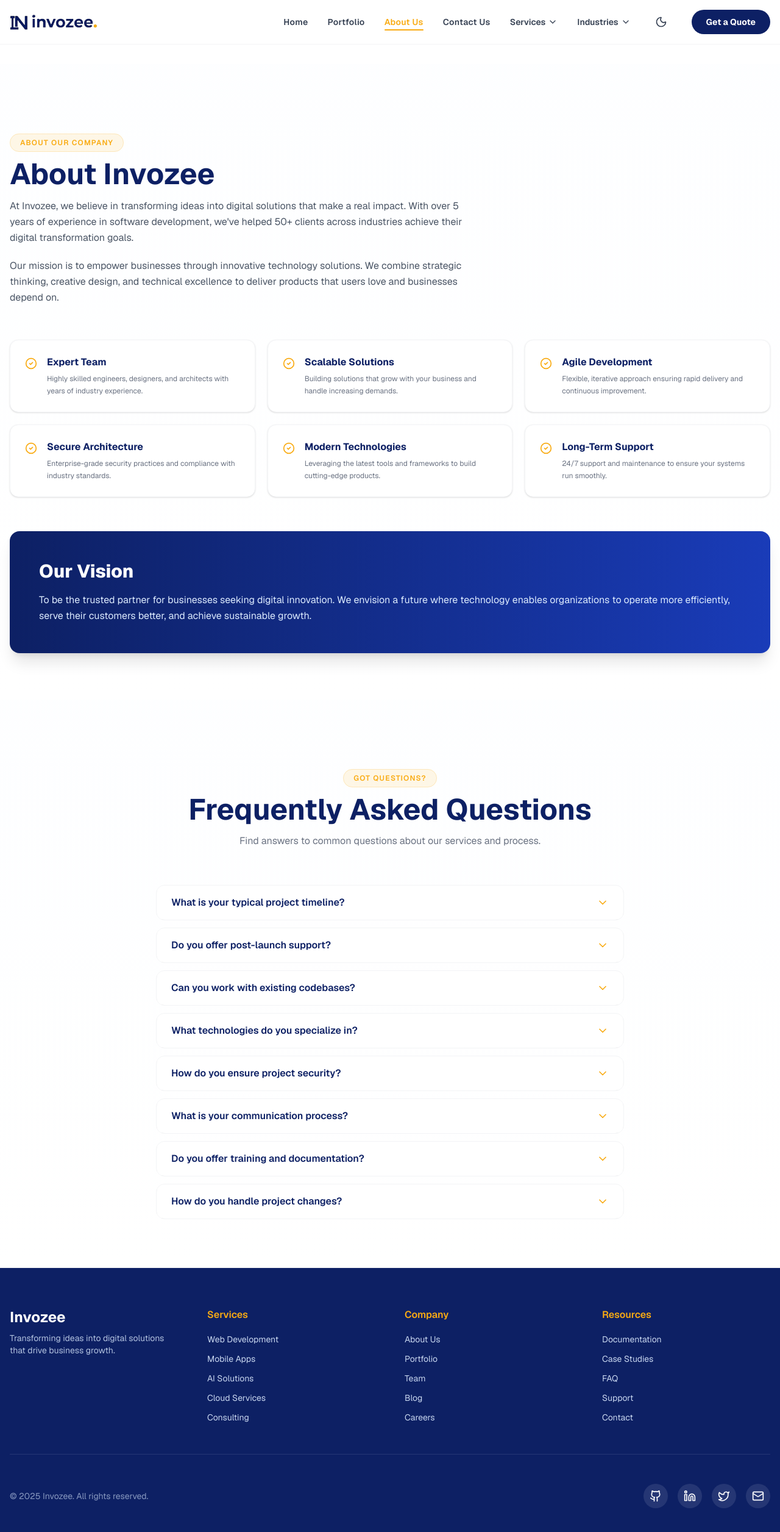
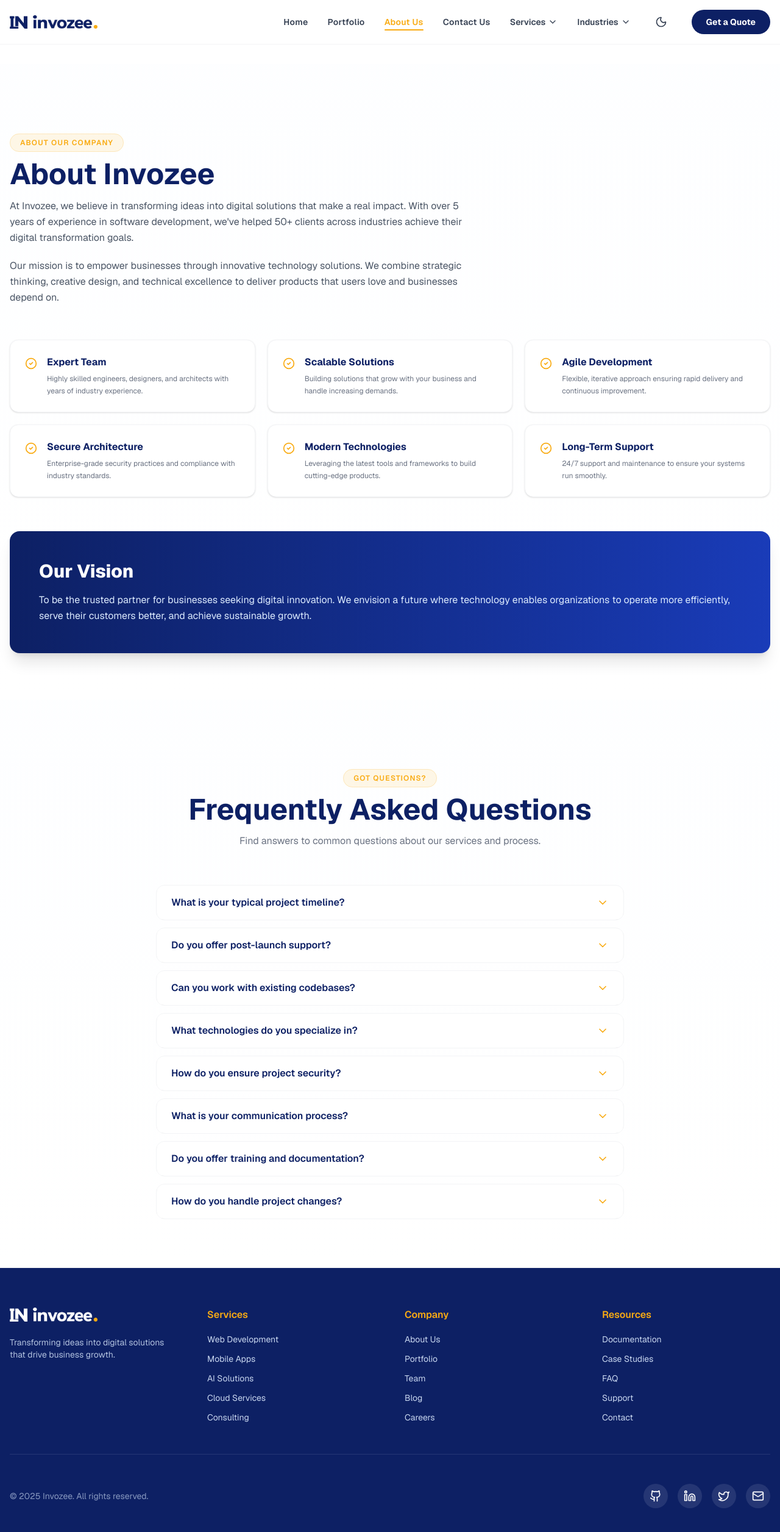
Before and after one commit to NabeelMughal/invozee-solutions, a Next.js app: page /about in a window 1280 px wide. Shown: the top 2512 px of the page at 61% size. Built offline with nearby package versions, Linux system fonts and the light colour scheme.

Commit message:
Add responsive footer and navbar logos; include light and dark theme images

```diff
--- a/components/footer.tsx
+++ b/components/footer.tsx
@@ -2,6 +2,8 @@
 
 import { motion } from 'framer-motion';
 import { Github, Linkedin, Twitter, Mail } from 'lucide-react';
+import Link from 'next/link';
+
 
 export function Footer() {
   const currentYear = 2025;
@@ -58,7 +60,14 @@ export function Footer() {
             viewport={{ once: true }}
             transition={{ duration: 0.6 }}
           >
-            <h3 className="text-2xl font-bold mb-2">Invozee</h3>
+            <Link href="/">
+              <motion.div
+                whileHover={{ scale: 1.03 }}
+                className="text-2xl font-bold text-primary dark:text-white cursor-pointer"
+              >
+                <img className="w-32 md:w-36 dark:brightness-110 mb-6" src="/invozee_Light.png" alt="Logo" />
+              </motion.div>
+            </Link>
             <p className="text-blue-100/80 dark:text-gray-400 text-sm">
               Transforming ideas into digital solutions that drive business growth.
             </p>
--- a/components/navbar.tsx
+++ b/components/navbar.tsx
@@ -39,6 +39,7 @@ export function Navbar() {
   // Mega Menu State
   const [activeMenu, setActiveMenu] = useState<'services' | 'industries' | null>(null);
   const [menuTimer, setMenuTimer] = useState<NodeJS.Timeout | null>(null);
+
 
   useEffect(() => {
     setMounted(true);
@@ -151,7 +152,11 @@ export function Navbar() {
               whileHover={{ scale: 1.03 }}
               className="text-2xl font-bold text-primary dark:text-white cursor-pointer"
             >
-              <img className="w-32 md:w-36 dark:brightness-110" src="/transparent_logo.png" alt="Logo" />
+              <img
+                className="w-32 md:w-36"
+                src={theme === "dark" ? "/invozee_Light.png" : "/invozee_Dark.png"}
+                alt="Logo"
+              />
             </motion.div>
           </Link>
 
@@ -163,11 +168,10 @@ export function Navbar() {
                 <Link
                   key={item.label}
                   href={item.href}
-                  className={`text-sm font-semibold tracking-wide transition-all duration-300 relative py-1 ${
-                    isActive
+                  className={`text-sm font-semibold tracking-wide transition-all duration-300 relative py-1 ${isActive
                       ? 'text-[#f9ab12]'
                       : 'text-gray-700 dark:text-gray-300 hover:text-[#f9ab12] dark:hover:text-[#f9ab12]'
-                  }`}
+                    }`}
                 >
                   {item.label}
                   {isActive && (
@@ -228,11 +232,10 @@ export function Navbar() {
                 <Link
                   key={item.label}
                   href={item.href}
-                  className={`text-sm font-semibold tracking-wide transition-colors py-1 ${
-                    isActive
+                  className={`text-sm font-semibold tracking-wide transition-colors py-1 ${isActive
                       ? 'text-[#f9ab12]'
                       : 'text-gray-700 dark:text-gray-300 hover:text-[#f9ab12] dark:hover:text-[#f9ab12]'
-                  }`}
+                    }`}
                   onClick={() => setIsOpen(false)}
                 >
                   {item.label}
```
Also changed, not shown: public/invozee_Dark.png (added), public/invozee_Light.png (added).
